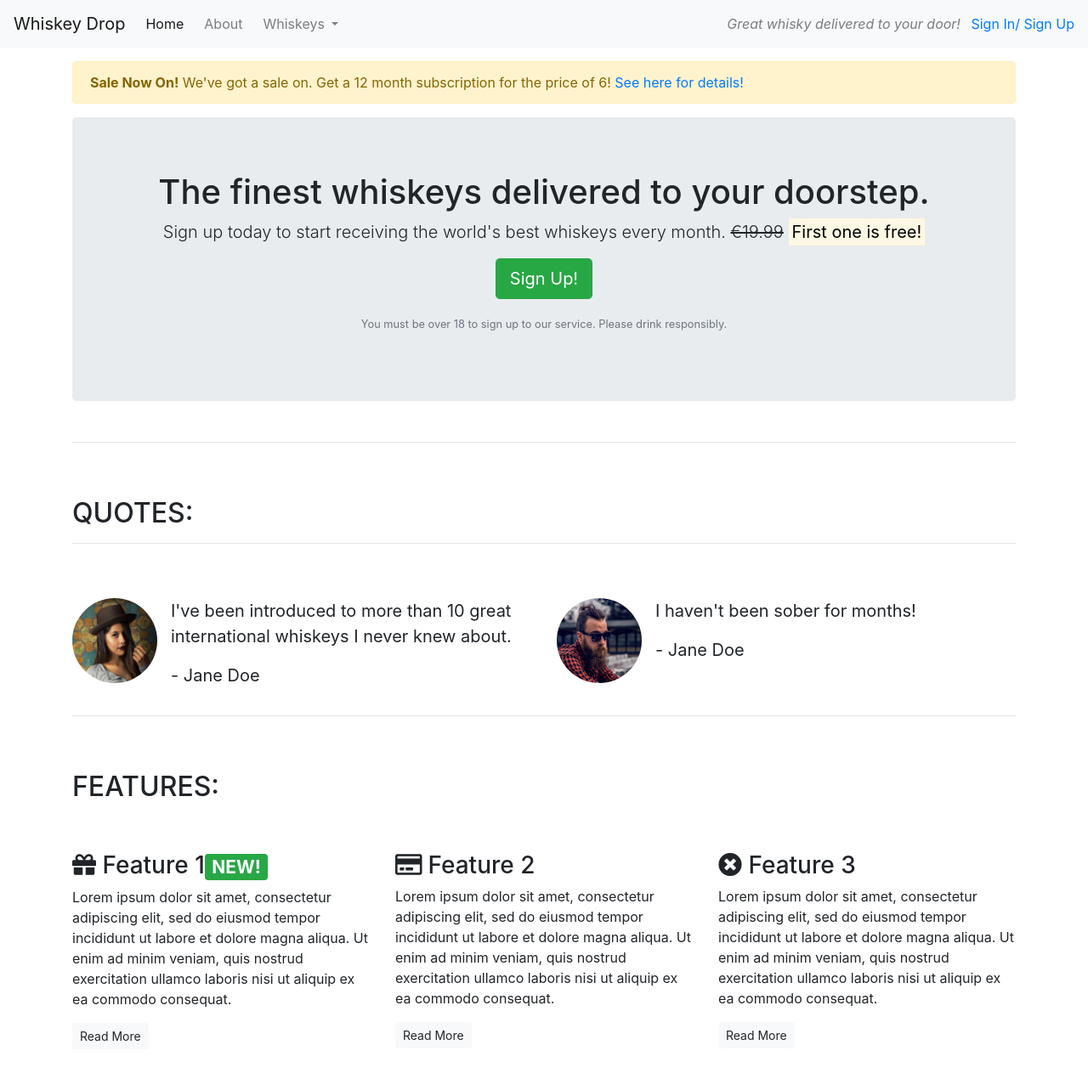
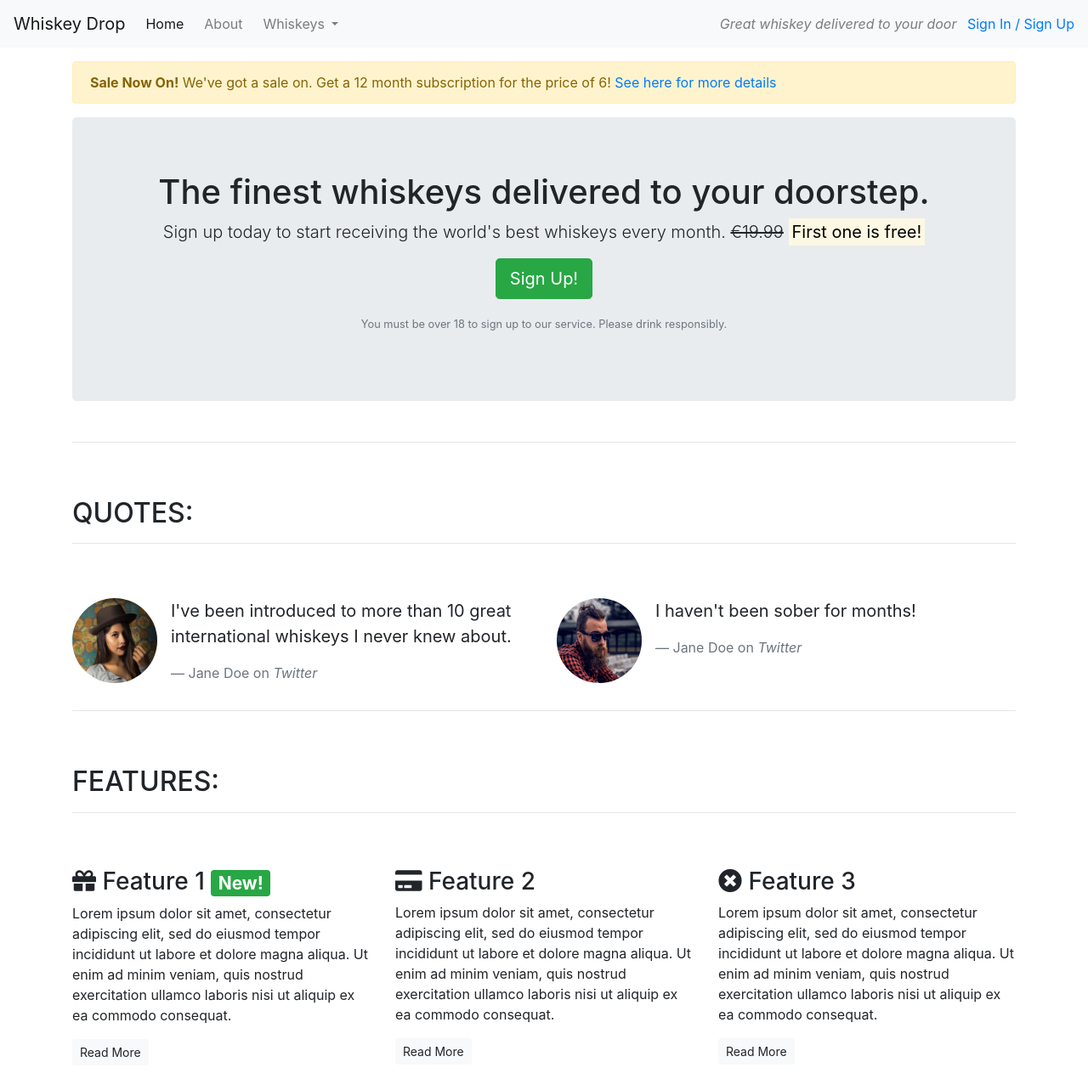
Before and after one commit to Cath127/Whisky, a plain HTML site: page index.html in a window 1280 px wide. Shown: the whole page at 85% size. Drawn offline with nearby package versions, Linux system fonts and the light colour scheme.

Commit message:
feat:add modal and form

```diff
--- a/index.html
+++ b/index.html
@@ -6,26 +6,24 @@
       <meta name="viewport" content="width=device-width, initial-scale=1.0">
       <title>Whiskey Drop | Taste a new whiskey every month</title>
       <link rel="stylesheet" href="https://maxcdn.bootstrapcdn.com/bootstrap/4.1.3/css/bootstrap.min.css">
-      <link rel="stylesheet" href="https://use.fontawesome.com/releases/v5.6.1/css/all.css" integrity="sha384-
-          gfdkjb5BdAXd+lj+gudLWI+BXq4IuLW5IT+brZEZsLFm++aCMlF1V92rMkPaX4PP" crossorigin="anonymous">
+      <link rel="stylesheet" href="https://use.fontawesome.com/releases/v5.6.1/css/all.css" integrity="sha384-gfdkjb5BdAXd+lj+gudLWI+BXq4IuLW5IT+brZEZsLFm++aCMlF1V92rMkPaX4PP" crossorigin="anonymous">
   </head>
 
   <body>
-      <nav class="navbar navbar-light bg-light navbar-expand-sm">
+      <!--Nav-->
+      <nav class="navbar navbar-light navbar-expand-sm bg-light">
           <a href="/" class="navbar-brand">
                       Whiskey Drop</a>
 
-         <button class="navbar-toggler ml-auto" type="button" data-toggle="collapse" data-target="#navbarNavDropdown" aria-
-            controls="navbarNavDropdown" aria-expanded="false" aria-label="Toggle navigation">
+          <button class="navbar-toggler ml-auto" type="button" data-toggle="collapse" data-target="#navbarNavDropdown" aria-controls="navbarNavDropdown" aria-expanded="false" aria-label="Toggle navigation">
           <span class="navbar-toggler-icon"></span></button>
 
           <div class="collapse navbar-collapse" id="navbarNavDropdown">
               <ul class="navbar-nav mr-auto">
                   <li class="active nav-item mr-2"><a class="nav-link" href="/">Home</a></li>
-                   <li class="nav-item mr-2"><a class="nav-link" href="/about">About</a></li>
+                  <li class="nav-item mr-2"><a class="nav-link" href="">About</a></li>
                   <li class="nav-item dropdown">
-                        <a class="nav-link dropdown-toggle" href="#" id="navbarDropdownMenuLink" role="button" data-toggle="dropdown" aria-
-                          haspopup="true" aria-expanded="false">
+                      <a class="nav-link dropdown-toggle" href="#" id="navbarDropdownMenuLink" role="button" data-toggle="dropdown" aria-haspopup="true" aria-expanded="false">
             Whiskeys
           </a>
                       <div class="dropdown-menu" aria-labelledby="navbarDropdownMenuLink">
@@ -36,20 +34,20 @@
                       </div>
                   </li>
 
-                <li class="nav-item mr-2 d-block d-sm-none"><a class="nav-link" href="/login">Sign In/ Sign Up</a></li>
+                  <li class="nav-item mr-2 d-block d-sm-none"><a class="nav-link" href="">Sign In / Sign Up</a></li>
               </ul>
           </div>
           <div class="d-none d-md-block">
-             <p class="navbar-text my-auto mr-2"><i>Great whisky delivered to your door!</i></p>
-             <a href="/login">Sign In/ Sign Up</a>
+              <p class="navbar-text my-auto mr-2"><i>Great whiskey delivered to your door</i></p>
+              <a href="/login">Sign In / Sign Up</a>
           </div>
+          <!--</div>-->
       </nav>
       <article class="container mt-3">
-         <div class="row d-sm-none d-sm-block">
+          <div class="row d-none d-sm-block">
               <div class="col-12">
                   <div class="alert alert-warning">
-                    <strong>Sale Now On!</strong> We've got a sale on. Get a 12 month subscription for the price of 6! <a href="">See here for
-                      details!</a>
+                      <strong>Sale Now On!</strong> We've got a sale on. Get a 12 month subscription for the price of 6! <a href="">See here for more details</a>
                   </div>
               </div>
           </div>
@@ -60,9 +58,9 @@
                       <h1>The finest whiskeys delivered to your doorstep.</h1>
                       <p class="lead">Sign up today to start receiving the world's best whiskeys every month.
                           <s class="d-none d-sm-inline">€19.99</s>
-                    <span class="d-inline  d-sm-none"><br></span>
+                          <span class="d-inline d-sm-none"><br></span>
                           <strong><mark>First one is free!</mark></strong></p>
-                 <p><button class="btn btn-success btn-lg" data-toggle="modal" data-target="#SignUpModal">Sign Up!</button></p>
+                      <p><button class="btn btn-lg btn-success" data-toggle="modal" data-target="#signUpModal">Sign Up!</button></p>
                       <p class="text-muted"><small>You must be over 18 to sign up to our service. Please drink responsibly.</small></p>
                   </section>
               </div>
@@ -86,7 +84,7 @@
                           <div class="media-body">
                               <blockquote class="blockquote">
                                   <p>I've been introduced to more than 10 great international whiskeys I never knew about.</p>
-                          <p>- Jane Doe</p>
+                                  <footer class="blockquote-footer">Jane Doe on <cite title="Twitter">Twitter</cite></footer>
                               </blockquote>
                           </div>
                       </div>
@@ -99,7 +97,7 @@
                           <div class="media-body">
                               <blockquote class="blockquote">
                                   <p>I haven't been sober for months!</p>
-                        <p>- Jane Doe</p>
+                                  <footer class="blockquote-footer">Jane Doe on <cite title="Twitter">Twitter</cite></footer>
                               </blockquote>
                           </div>
                       </div>
@@ -108,25 +106,25 @@
           </section>
           <!-- /.quotes -->
           <hr>
-
           <!-- Features -->
           <section class="features">
               <div class="row">
                   <div class="col-12 my-5">
                       <h2 class="text-uppercase">Features:</h2>
+                      <hr />
                   </div>
               </div>
               <div class="row">
                   <div class="col-12 col-md-6 col-lg-4">
                       <div class="feature">
-                <h3><i class="fas fa-gift d-none d-sm-inline"></i> Feature 1<span class="badge badge-success">NEW!</span></h3>
+                          <h3><i class="fas fa-gift d-none d-sm-inline"></i> Feature 1 <span class="badge badge-success">New!</span></h3>
                           <p>Lorem ipsum dolor sit amet, consectetur adipiscing elit, sed do eiusmod tempor incididunt ut labore et dolore magna aliqua. Ut enim ad minim veniam, quis nostrud exercitation ullamco laboris nisi ut aliquip ex ea commodo consequat.</p>
                           <p><a class="btn btn-sm btn-light" href="">Read More</a></p>
                       </div>
                   </div>
                   <div class="col-12 col-md-6 col-lg-4">
                       <div class="feature">
-                <h3><i class="far fa-credit-card d-none d-sm-inline"> </i>Feature 2</h3>
+                          <h3><i class="fas fa-credit-card d-none d-sm-inline"></i> Feature 2</h3>
                           <p>Lorem ipsum dolor sit amet, consectetur adipiscing elit, sed do eiusmod tempor incididunt ut labore et dolore magna aliqua. Ut enim ad minim veniam, quis nostrud exercitation ullamco laboris nisi ut aliquip ex ea commodo consequat.</p>
                           <p><a class="btn btn-sm btn-light" href="">Read More</a></p>
                       </div>
@@ -156,8 +154,7 @@
                       <form>
                           <div class="form-group">
                               <label for="exampleInputEmail1">Email address</label>
-                          <input type="email" class="form-control" id="exampleInputEmail1" aria-describedby="emailHelp" placeholder="Enter
-                           email">
+                              <input type="email" class="form-control" id="exampleInputEmail1" aria-describedby="emailHelp" placeholder="Enter email">
                               <small id="emailHelp" class="form-text text-muted">We'll never share your email with anyone else.</small>
                           </div>
                           <div class="form-group">
@@ -175,13 +172,9 @@
           </div>
       </div>
 
-     <script src="https://code.jquery.com/jquery-3.3.1.slim.min.js" integrity="sha384-
-                   q8i/X+965DzO0rT7abK41JStQIAqVgRVzpbzo5smXKp4YfRvH+8abtTE1Pi6jizo" crossorigin="anonymous"></script>
-               <script src="https://cdnjs.cloudflare.com/ajax/libs/popper.js/1.14.3/umd/popper.min.js" integrity="sha384-
-                   ZMP7rVo3mIykV+2+9J3UJ46jBk0WLaUAdn689aCwoqbBJiSnjAK/l8WvCWPIPm49" crossorigin="anonymous"></script>
-               <script src="https://stackpath.bootstrapcdn.com/bootstrap/4.1.3/js/bootstrap.min.js" integrity="sha384-
-                   ChfqqxuZUCnJSK3+MXmPNIyE6ZbWh2IMqE241rYiqJxyMiZ6OW/JmZQ5stwEULTy" crossorigin="anonymous"></script>
-
+      <script src="https://code.jquery.com/jquery-3.3.1.slim.min.js" integrity="sha384-q8i/X+965DzO0rT7abK41JStQIAqVgRVzpbzo5smXKp4YfRvH+8abtTE1Pi6jizo" crossorigin="anonymous"></script>
+      <script src="https://cdnjs.cloudflare.com/ajax/libs/popper.js/1.14.3/umd/popper.min.js" integrity="sha384-ZMP7rVo3mIykV+2+9J3UJ46jBk0WLaUAdn689aCwoqbBJiSnjAK/l8WvCWPIPm49" crossorigin="anonymous"></script>
+      <script src="https://stackpath.bootstrapcdn.com/bootstrap/4.1.3/js/bootstrap.min.js" integrity="sha384-ChfqqxuZUCnJSK3+MXmPNIyE6ZbWh2IMqE241rYiqJxyMiZ6OW/JmZQ5stwEULTy" crossorigin="anonymous"></script>
   </body>
 
   </html>
```
Lines whose indentation alone changed are shown as unchanged.
